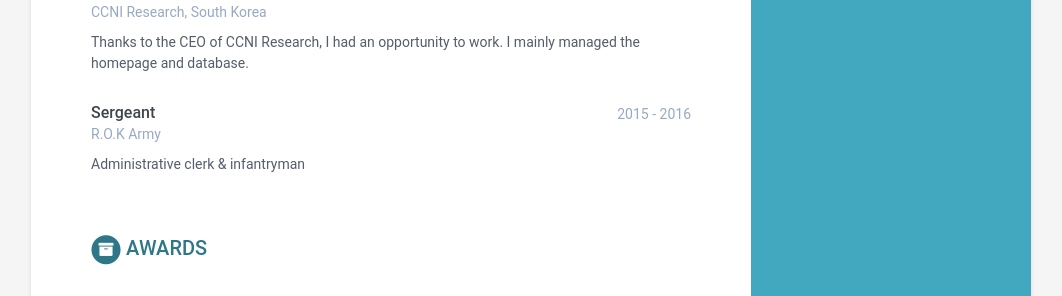
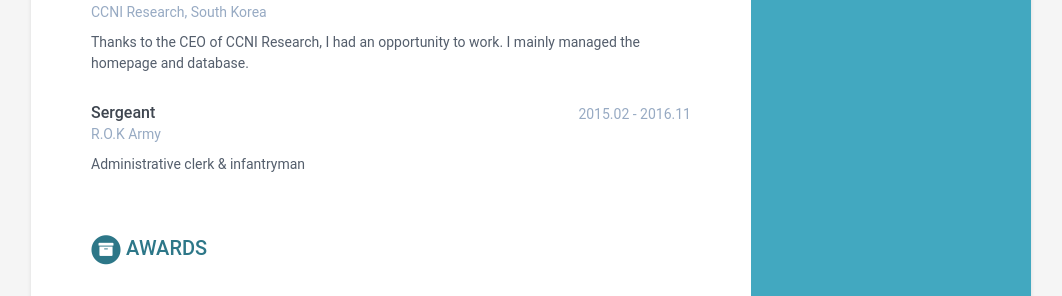
Before and after one commit to wns823/wns823.github.io, a Jekyll site: the page built from index.html, in a window 1280 px wide. Shown: the part 924-1220 px from the top of the page, without its empty margins (109-1171 px from the left). Built offline with Jekyll 4.4.1, drawn with Linux system fonts in a browser that asks for light colours.

Commit message:
2022 09 07 eight

```diff
--- a/_data/data.yml
+++ b/_data/data.yml
@@ -82,7 +82,7 @@ experiences:
         Thanks to the CEO of CCNI Research, I had an opportunity to work. I mainly managed the homepage and database.
 
     - role: Sergeant
-      time: 2015 - 2016
+      time: 2015.02 - 2016.11
       company: R.O.K Army
       details: |
         Administrative clerk & infantryman
```
